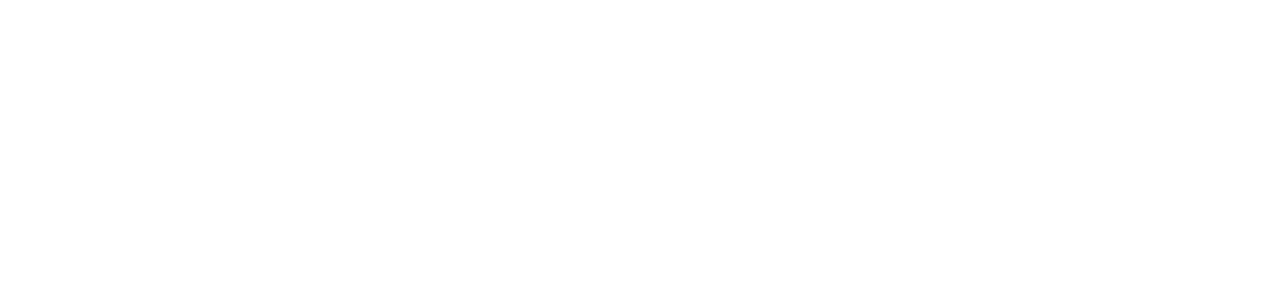
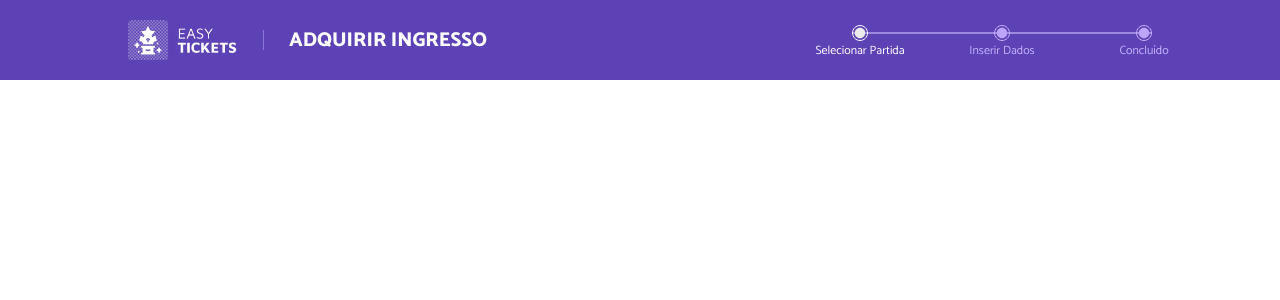
Before and after one commit to DouglasMartins1999/EasyTickets, a React (Create React App) app: page /order in a window 1280 px wide. Shown: the top 300 px of the page. Built offline with nearby package versions, Linux system fonts and the light colour scheme.

Commit message:
Purchase Page Header Created

```diff
--- a/package.json
+++ b/package.json
@@ -17,6 +17,7 @@
   "eslintConfig": {
     "extends": "react-app"
   },
+  "proxy": "http://192.168.22.103:8080",
   "browserslist": {
     "production": [
       ">0.2%",
--- a/public/index.html
+++ b/public/index.html
@@ -10,7 +10,7 @@
       user's mobile device or desktop. See https://developers.google.com/web/fundamentals/web-app-manifest/
     -->
     <link rel="manifest" href="%PUBLIC_URL%/manifest.json" />
-    <link href="https://fonts.googleapis.com/css?family=Catamaran:300,400,500,600,700,800&display=swap" rel="stylesheet">
+    <link href="https://fonts.googleapis.com/css?family=Catamaran:300,400,500,600,700,800,900&display=swap" rel="stylesheet">
     <!--
       Notice the use of %PUBLIC_URL% in the tags above.
       It will be replaced with the URL of the `public` folder during the build.
--- a/src/App.js
+++ b/src/App.js
@@ -1,11 +1,9 @@
 import React, { Component } from "react";
 import { BrowserRouter, Switch, Route } from "react-router-dom";
 
-import AccountsPage from "./easytickets/pages/Admin/Accounts";
 import MatchesPage from "./easytickets/pages/Admin/Matches";
 import AccountPage from "./easytickets/pages/Admin/Accounts";
-
-// import Modal from "./easytickets/components/Modal";
+import OrderPage from "./easytickets/pages/Purchase/Order";
 
 class App extends Component {
 	render() {
@@ -13,11 +11,14 @@
 		<BrowserRouter>
 			<Switch>
 				<Route path="/" exact={true} component={MatchesPage} />
+				<Route path="/match" component={MatchesPage} />
 				<Route path="/account" component={AccountPage} />
+				<Route path="/order" component={OrderPage} />
 			</Switch>
 		</BrowserRouter>
 		);
 	}
 }
 
+
 export default App;
--- a/src/easytickets/assets/images/index.js
+++ b/src/easytickets/assets/images/index.js
@@ -11,7 +11,8 @@
     edit: require("./edit.svg"),
     delete: require("./delete.svg"),
 
-    loading: require("./loading.gif")
+    loading: require("./loading.gif"),
+    processStep: require("./process-step.svg")
 }
 
 export default images;
--- a/src/easytickets/components/Admin/MatchManager/index.jsx
+++ b/src/easytickets/components/Admin/MatchForm/index.jsx
@@ -3,7 +3,7 @@
 import images from '../../../assets/images';
 import "./styles.css";
 
-class MatchManager extends Component {
+class MatchForm extends Component {
     constructor(props){
         super(props);
 
@@ -112,4 +112,4 @@
     }
 }
 
-export default MatchManager;
+export default MatchForm;
--- a/src/easytickets/components/Purchase/Header/index.jsx
+++ b/src/easytickets/components/Purchase/Header/index.jsx
@@ -1,9 +1,33 @@
 import React, { Component } from 'react';
 import "./styles.css"
+import images from '../../../assets/images';
 
 class Header extends Component {
     render(){
-        return;
+        return <header className="purchase-header">
+            <div className="page-info">
+                <img src={images.logo} />
+                <hr />
+                <h1>Adquirir Ingresso</h1>
+            </div>
+
+            <div className="process-steps">
+                <a className="purchase-step">
+                    <img src={images.processStep} />
+                    <span>Selecionar Partida</span>
+                </a>
+
+                <a className="purchase-step inactive">
+                    <img src={images.processStep} />
+                    <span>Inserir Dados</span>
+                </a>
+
+                <a className="purchase-step inactive">
+                    <img src={images.processStep} />
+                    <span>Concluído</span>
+                </a>
+            </div>
+        </header>;
     }
 }
 
--- a/src/easytickets/components/Purchase/Header/styles.css
+++ b/src/easytickets/components/Purchase/Header/styles.css
@@ -0,0 +1,69 @@
+.purchase-header {
+    top: 0;
+    left: 0;
+    width: 100%;
+    height: 80px;
+    background: #5D42B5;
+    padding: 0 10%;
+    display: flex;
+    justify-content: space-between;
+    align-items: center;
+    box-sizing: border-box;
+}
+
+.page-info {
+    display: flex;
+    align-items: center;
+}
+
+.page-info img {
+    width: 110px;
+}
+
+.page-info hr {
+    border: #8C76D7 solid 1px;
+    border-width: 20px 1px 0 0;
+    margin: 0 25px;
+}
+
+.page-info h1 {
+    color: #FFF;
+    font-size: 20px;
+    text-transform: uppercase;
+    font-weight: 800;
+}
+
+.process-steps {
+    width: 300px;
+    height: 2px;
+    display: flex;
+    justify-content: space-between;
+    background: #9C88DF;
+    margin-top: -14px;
+}
+
+.purchase-step {
+    color: #FFF;
+    font-size: 12px;
+    display: flex;
+    justify-content: flex-start;
+    align-items: center;
+    flex-direction: column;
+    margin-top: -7px;
+    width: 16px;
+    white-space: nowrap;
+    cursor: pointer;
+    transition: all ease 200ms;
+}
+
+.purchase-step img {
+    width: 16px;
+    height: 16px;
+}
+
+
+.process-steps .inactive {
+    filter: contrast(50%);
+    mix-blend-mode: luminosity;
+    cursor: default;
+}
--- a/src/easytickets/pages/Admin/Matches/index.jsx
+++ b/src/easytickets/pages/Admin/Matches/index.jsx
@@ -2,7 +2,7 @@
 import images from "../../../assets/images/index";
 import SideMenu from "../../../components/Admin/SideMenu";
 import Request from "../../../utils/request";
-import MatchManager from "../../../components/Admin/MatchManager";
+import MatchForm from "../../../components/Admin/MatchForm";
 import Modal from "../../../components/Modal";
 import date from "../../../utils/date";
 import "../styles.css";
@@ -50,7 +50,7 @@
 
     this.insertMatch = () => {
       const modal = (
-        <MatchManager
+        <MatchForm
           onClose={this.toggleModal}
           modifyData={this.modifyStateData}
         />
@@ -60,7 +60,7 @@
 
     this.updateMatch = match => {
       const modal = (
-        <MatchManager
+        <MatchForm
           onClose={this.toggleModal}
           modifyData={this.modifyStateData}
           isUpdate={true}
--- /dev/null
+++ b/src/easytickets/pages/Purchase/Order/index.jsx
@@ -0,0 +1,13 @@
+import React, { Component } from 'react';
+import Header from '../../../components/Purchase/Header';
+import "./styles.css"
+
+class OrderPage extends Component {
+    render(){
+        return <section>
+            <Header />
+        </section>;
+    }
+}
+
+export default OrderPage;
```
Also changed, not shown: src/easytickets/pages/Purchase/MatchPicker/index.jsx (deleted, +0 -10 lines), src/easytickets/assets/images/process-step.svg (added), src/easytickets/components/Admin/MatchForm/styles.css (renamed from src/easytickets/components/Admin/MatchManager/styles.css), src/easytickets/pages/Purchase/Order/styles.css (added). Lines whose indentation alone changed are shown as unchanged.
